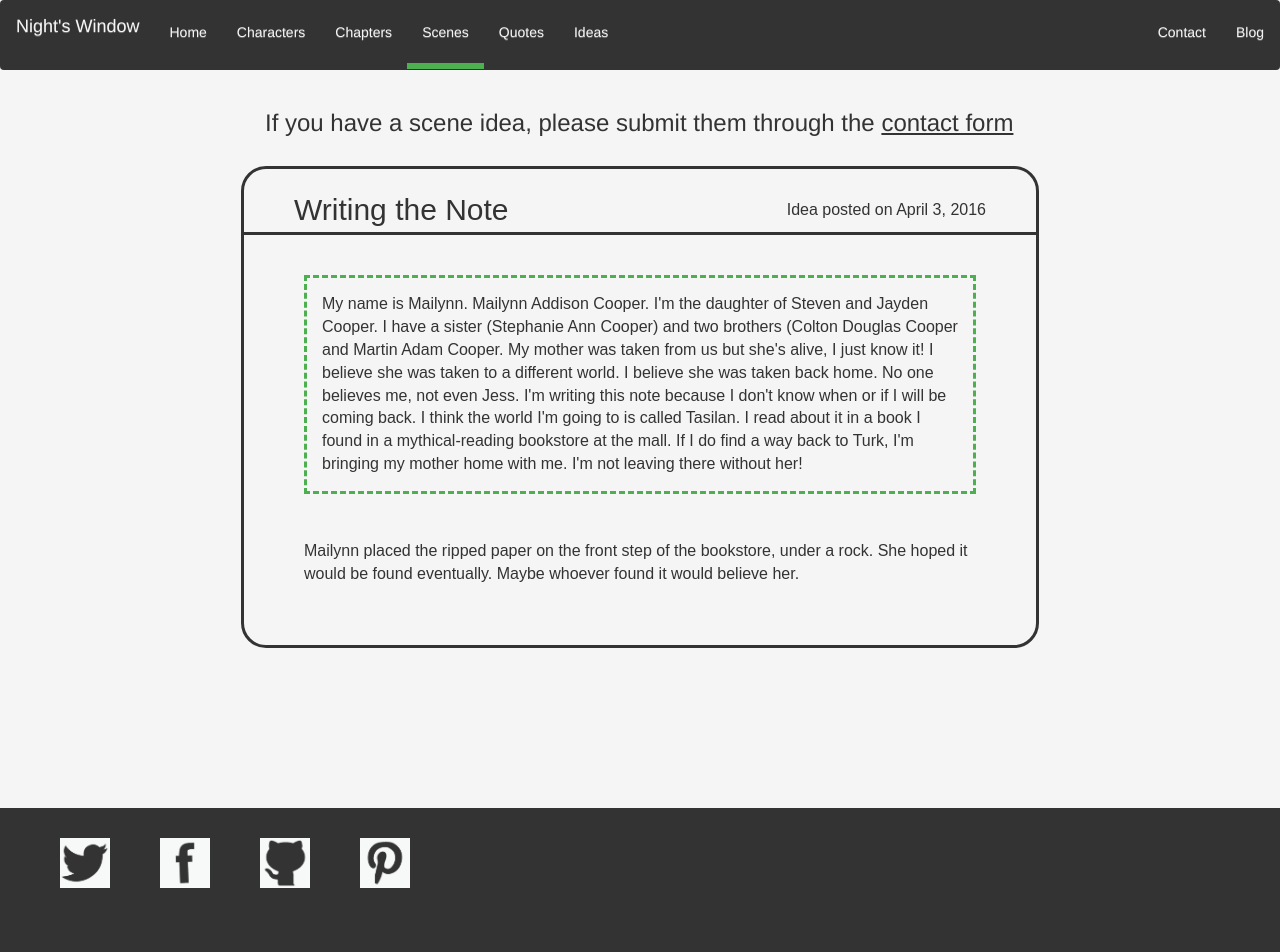
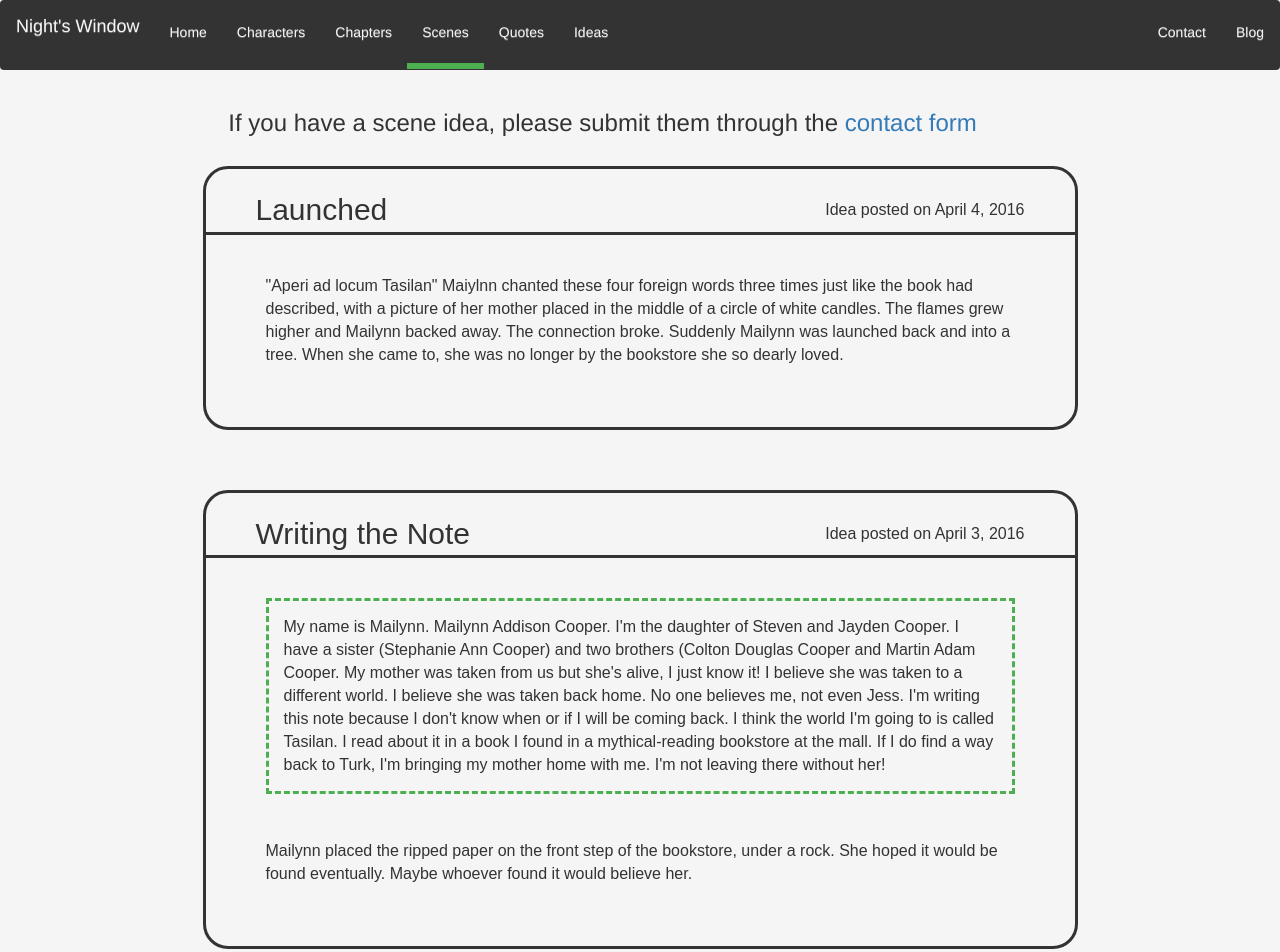
Before and after one commit to skylerdegrote/nights-window-mobile, a website: page code/client/scenes.html in a window 1280 px wide. Shown: the top 952 px of the page. Drawn offline with nearby package versions, Linux system fonts and the light colour scheme.

Commit message:
edited readme to include spells, added scene to blog and scenes page

```diff
--- a/code/client/scenes.html
+++ b/code/client/scenes.html
@@ -40,7 +40,7 @@
         </div>
     </nav>
 </header>
-<div class="container">
+<div class="container-fluid">
     <div class="row">
         <div class="col-lg-10 col-lg-push-2">
             <h3 class="centerAlign">If you have a scene idea, please submit them through the <a href="contact.html">contact form</a></h3>    </h3>
@@ -50,7 +50,18 @@
     <div class="row">
         <div class="col-lg-12">
 
-            <div class="sceneBox" id="chapterOne">
+            <div class="sceneBox" id="launched">
+                <div class="sceneTitle">Launched<span class="alignRight smallText">Idea posted on April 4, 2016</span>
+                </div>
+                <div class="sceneBody">
+                    "Aperi ad locum Tasilan" Maiylnn chanted these four foreign words three times just like the book had
+                    described, with a picture of her mother placed in the middle of a circle of white candles. The
+                    flames grew higher and Mailynn backed away. The connection broke. Suddenly Mailynn was launched
+                    back and into a tree. When she came to, she was no longer by the bookstore she so dearly loved.
+                </div>
+            </div>
+
+            <div class="sceneBox" id="writingNote">
                 <div class="sceneTitle">Writing the Note<span class="alignRight smallText">Idea posted on April 3, 2016</span>
                 </div>
                 <div class="sceneBody">
```
Also changed, not shown: code/client/blog.html (+17 -0 lines), code/client/chapters.html (+1 -1 lines), README.md.
